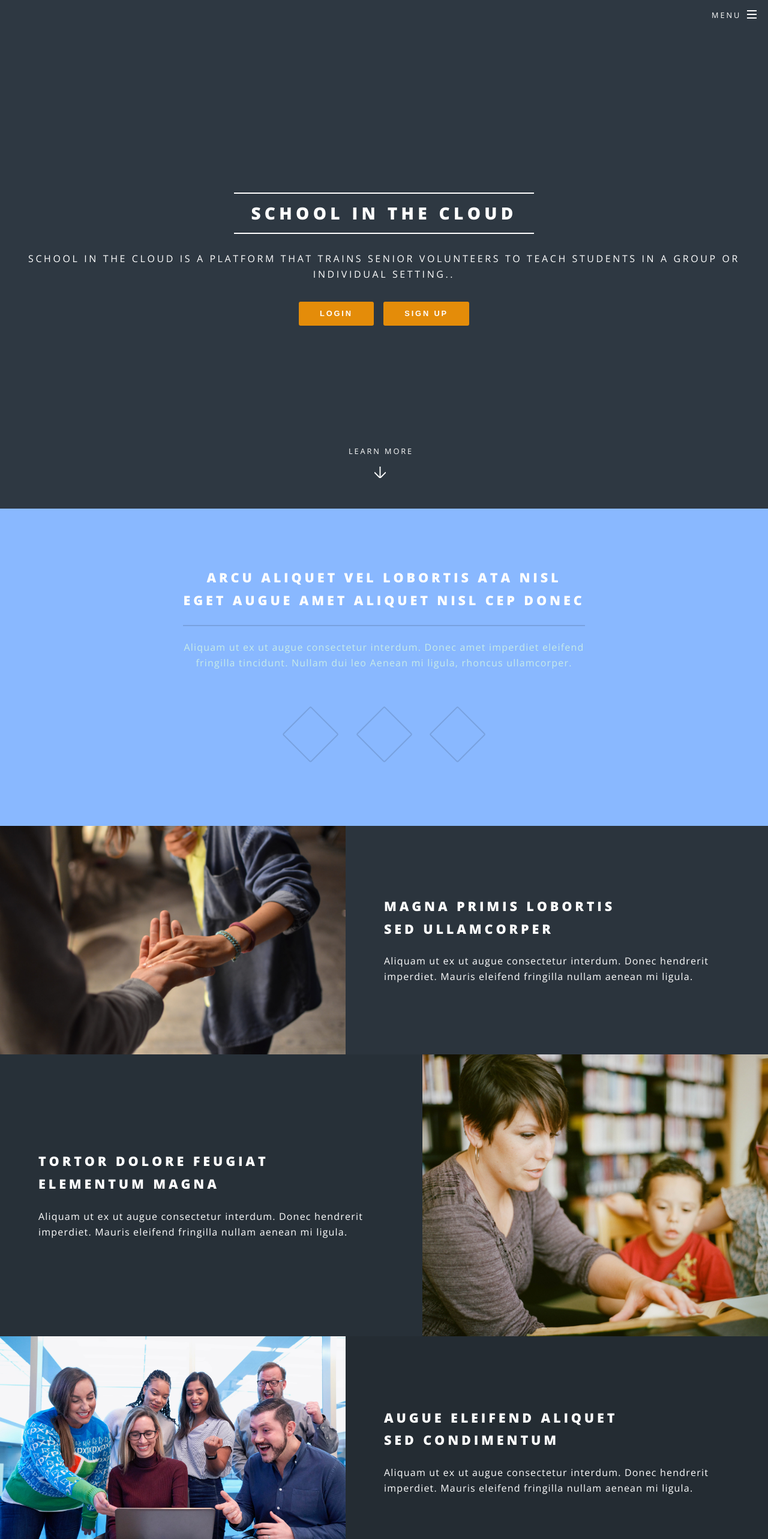
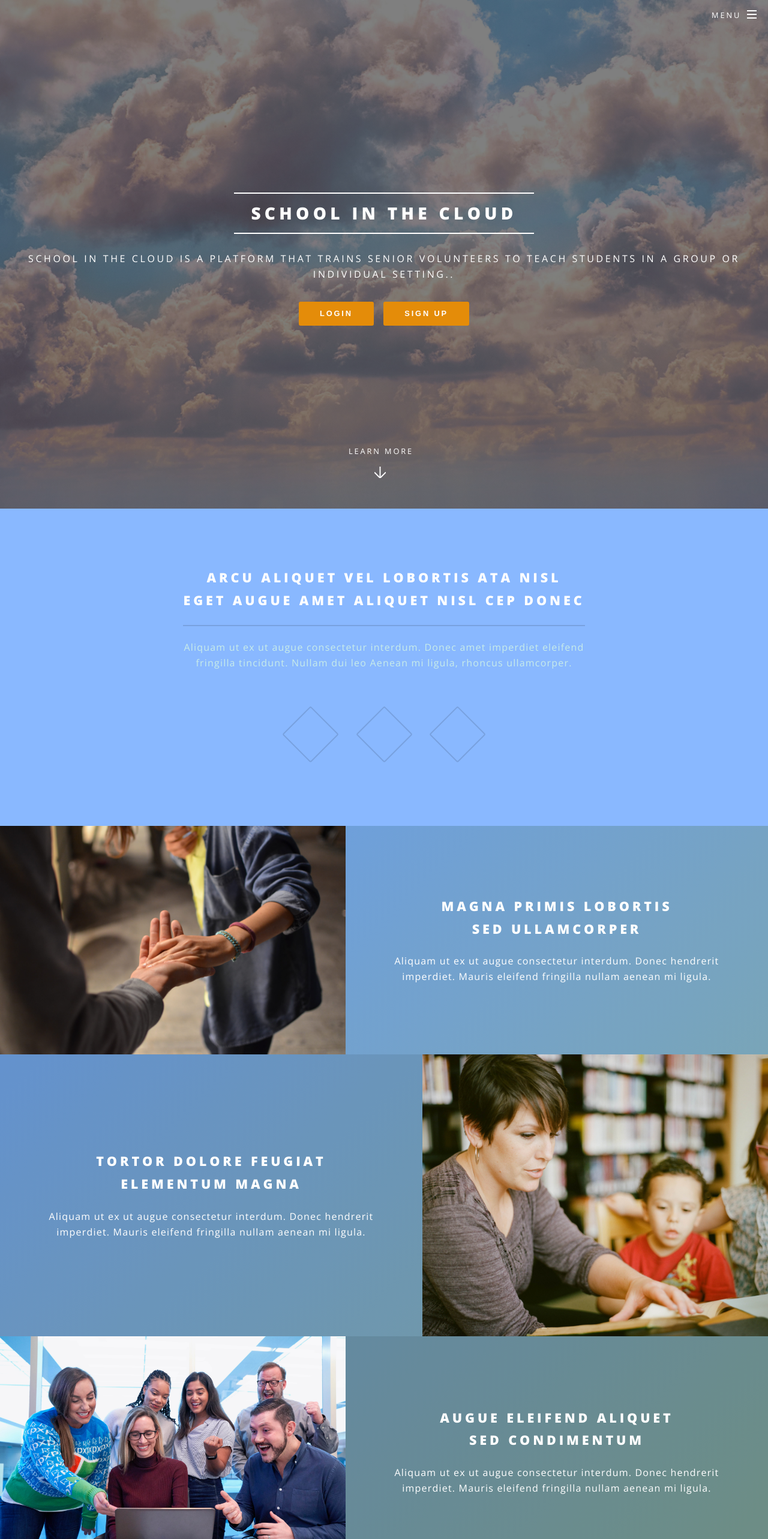
Before and after one commit to LS-School-in-the-Clouds/front-end, a React (Create React App) app: page / in a window 1280 px wide. Shown: the top 2566 px of the page at 60% size. Built offline with nearby package versions, Linux system fonts and the light colour scheme.

Commit message:
got banner working and working on finishing up design

```diff
--- a/src/components/Landing/Content.js
+++ b/src/components/Landing/Content.js
@@ -26,8 +26,9 @@ export default function Content(props) {
            <div>
 
   <title>School In The Cloud</title>
+  <div id='NewBanner'>
+  <div id="page-wrapper">
 
-  <div id="page-wrapper">
     {/* Header */}
     <header id="header" className="alt">
       <h1><a href="index.html">School In The Cloud</a></h1>
@@ -72,6 +73,7 @@ export default function Content(props) {
       </div>
       <a href="#one" className="more scrolly">Learn More</a>
     </section>
+    </div>
     {/* One */}
     <section id="one" className="wrapper style1 special">
       <div className="inner">
--- a/src/style/Landing.css
+++ b/src/style/Landing.css
@@ -2972,7 +2972,8 @@ input, select, textarea {
 			}
 
 		.wrapper.style2 {
-			background-color: #2e3842;
+			background-image: linear-gradient(to bottom right, #71aaff, #8db6a9);
+
 		}
 
 		.wrapper.style3 {
@@ -3021,7 +3022,7 @@ input, select, textarea {
 			.wrapper.style3 input[type="email"],
 			.wrapper.style3 select,
 			.wrapper.style3 textarea {
-				background-color: rgba(255, 255, 255, 0.075);
+				background-color: rgb(0, 0, 0);
 			}
 
 			.wrapper.style3 select {
@@ -3082,7 +3083,7 @@ input, select, textarea {
 			}
 
 				.wrapper.style3 table tbody tr:nth-child(2n + 1) {
-					background-color: rgba(255, 255, 255, 0.075);
+					background-color: rgba(0, 0, 0, 0.075);
 				}
 
 			.wrapper.style3 table th {
@@ -3135,7 +3136,7 @@ input, select, textarea {
 			}
 
 		.wrapper.style4 {
-			background-color: transparent;
+			background-image: linear-gradient(to bottom right, #2f2f2f, #000000);
 		}
 
 		.wrapper.style5 {
@@ -3558,8 +3559,22 @@ input, select, textarea {
 			}
 
 /* Banner */
-
+			#NewBanner{
+				background-image: -webkit-linear-gradient(top, rgba(0,0,0,0.5), rgba(0,0,0,0.5)), url('./content/banner.jpg');
+				background-attachment: fixed;
+				background-position: center center;
+				background-repeat: no-repeat;
+				background-size: cover;
+				text-align: center;
+				height: 107vh;
+				min-height: 35em;
+
+
+
+
+			}
 	#banner {
+
 
 
 		display: -moz-flex;
@@ -3785,6 +3800,8 @@ input, select, textarea {
 			#cta .inner {
 				display: block;
 				text-align: center;
+
+
 			}
 
 				#cta .inner header {
@@ -3885,7 +3902,7 @@ input, select, textarea {
 
 	#footer {
 		padding: 6em 0 4em 0 ;
-		background-color: #1d242a;
+		background-color: black;
 		text-align: center;
 	}
 
@@ -3964,7 +3981,7 @@ input, select, textarea {
 
 	body.landing #page-wrapper {
 		background-image: -moz-linear-gradient(top, rgba(0,0,0,0.5), rgba(0,0,0,0.5)), url("./content/banner.jpg");
-		background-image: -webkit-linear-gradient(top, rgba(0,0,0,0.5), rgba(0,0,0,0.5)), url("./content/banner.jpg");
+		background-image: url("./content/banner.jpg");
 		background-image: -ms-linear-gradient(top, rgba(0,0,0,0.5), rgba(0,0,0,0.5)), url("./content/banner.jpg");
 		background-image: linear-gradient(top, rgba(0,0,0,0.5), rgba(0,0,0,0.5)), url("./content/banner.jpg");
 		background-attachment: fixed;
```
Also changed, not shown: 2 other files (tests, documents, lock files or other folders).
